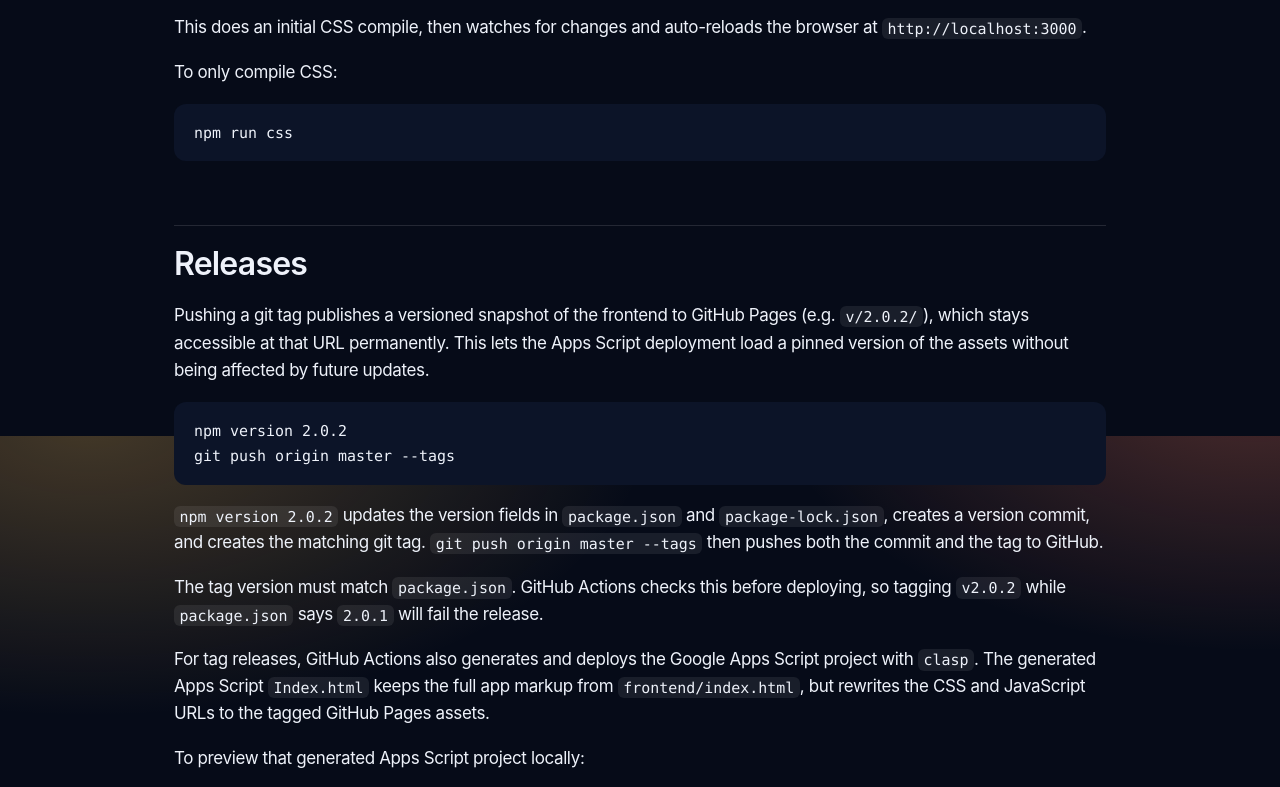
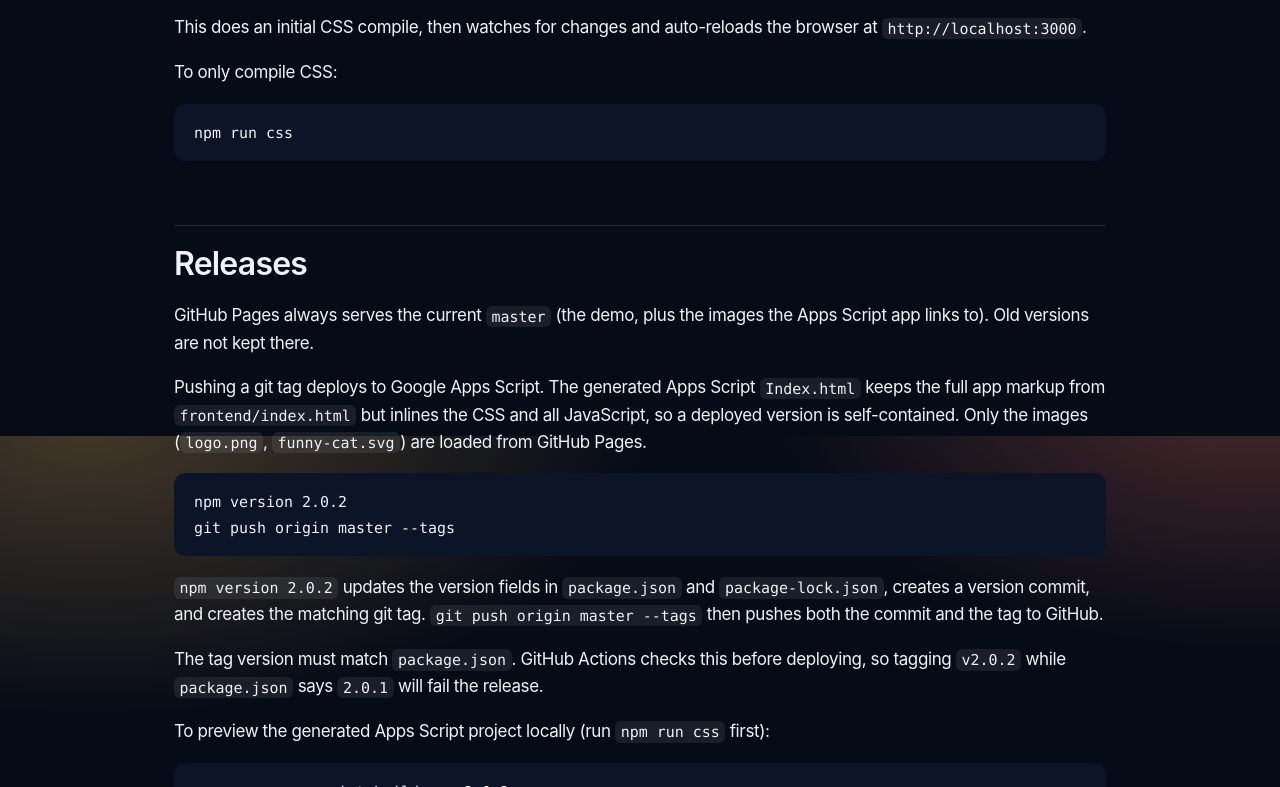
Before and after one commit to live-miracles/live-miracles.github.io, a plain HTML site: page projects/multi-lang-qa/index.html in a window 1280 px wide. Shown: the part 2013-2800 px from the top of the page. Drawn offline with Linux system fonts and the light colour scheme.

Commit message:
deploy: 3fceae5c260f9b7b14d7ec19ff1a11d4c8557caa

```diff
--- a/projects/multi-lang-qa/index.html
+++ b/projects/multi-lang-qa/index.html
@@ -47,7 +47,7 @@
             </div>
             <p class="lead mt-5 max-w-3xl">Collect audience questions with translations during a live session; the host stars and completes them.</p>
             <div class="mt-7 flex flex-wrap gap-3"><a class="pill pill-primary" href="https://github.com/live-miracles/multi-lang-qa">GitHub</a><a class="pill " href="https://live-miracles.github.io/multi-lang-qa/">Demo</a></div>
-            <div class="text-muted caption mt-6 flex flex-wrap gap-x-5 gap-y-1"><span class="inline-flex items-center gap-1"><svg xmlns="http://www.w3.org/2000/svg" class="size-4 shrink-0" viewBox="0 0 24 24" fill="currentColor" aria-hidden="true"><path d="m12 2.5 2.9 5.88 6.49.94-4.7 4.58 1.11 6.46L12 17.31l-5.8 3.05 1.11-6.46-4.7-4.58 6.49-.94L12 2.5Z"/></svg>0</span><span class="inline-flex items-center gap-1"><svg xmlns="http://www.w3.org/2000/svg" class="size-4 shrink-0" viewBox="0 0 24 24" fill="none" stroke="currentColor" stroke-width="2" aria-hidden="true"><circle cx="6" cy="4" r="2"/><circle cx="18" cy="4" r="2"/><circle cx="12" cy="20" r="2"/><path d="M6 6v3a3 3 0 0 0 3 3h3m6-6v3a3 3 0 0 1-3 3h-3m0 0v6"/></svg>0</span><span>JavaScript</span><span>MIT license</span><span>Updated 2026-08-22</span></div>
+            <div class="text-muted caption mt-6 flex flex-wrap gap-x-5 gap-y-1"><span class="inline-flex items-center gap-1"><svg xmlns="http://www.w3.org/2000/svg" class="size-4 shrink-0" viewBox="0 0 24 24" fill="currentColor" aria-hidden="true"><path d="m12 2.5 2.9 5.88 6.49.94-4.7 4.58 1.11 6.46L12 17.31l-5.8 3.05 1.11-6.46-4.7-4.58 6.49-.94L12 2.5Z"/></svg>0</span><span class="inline-flex items-center gap-1"><svg xmlns="http://www.w3.org/2000/svg" class="size-4 shrink-0" viewBox="0 0 24 24" fill="none" stroke="currentColor" stroke-width="2" aria-hidden="true"><circle cx="6" cy="4" r="2"/><circle cx="18" cy="4" r="2"/><circle cx="12" cy="20" r="2"/><path d="M6 6v3a3 3 0 0 0 3 3h3m6-6v3a3 3 0 0 1-3 3h-3m0 0v6"/></svg>0</span><span>JavaScript</span><span>MIT license</span><span>Updated 2026-11-01</span></div>
             <div class="mt-10"><details class="bg-parchment text-muted caption mb-8 rounded-xl p-4">
               <summary class="text-ink cursor-pointer font-semibold">On this page</summary>
               <ol class="mt-3 space-y-2">
@@ -78,14 +78,14 @@ npm run dev
 <pre><code class="language-bash">npm run css
 </code></pre>
 <h2 id="releases">Releases</h2>
-<p>Pushing a git tag publishes a versioned snapshot of the frontend to GitHub Pages (e.g. <code>v/2.0.2/</code>), which stays accessible at that URL permanently. This lets the Apps Script deployment load a pinned version of the assets without being affected by future updates.</p>
+<p>GitHub Pages always serves the current <code>master</code> (the demo, plus the images the Apps Script app links to). Old versions are not kept there.</p>
+<p>Pushing a git tag deploys to Google Apps Script. The generated Apps Script <code>Index.html</code> keeps the full app markup from <code>frontend/index.html</code> but inlines the CSS and all JavaScript, so a deployed version is self-contained. Only the images (<code>logo.png</code>, <code>funny-cat.svg</code>) are loaded from GitHub Pages.</p>
 <pre><code class="language-bash">npm version 2.0.2
 git push origin master --tags
 </code></pre>
 <p><code>npm version 2.0.2</code> updates the version fields in <code>package.json</code> and <code>package-lock.json</code>, creates a version commit, and creates the matching git tag. <code>git push origin master --tags</code> then pushes both the commit and the tag to GitHub.</p>
 <p>The tag version must match <code>package.json</code>. GitHub Actions checks this before deploying, so tagging <code>v2.0.2</code> while <code>package.json</code> says <code>2.0.1</code> will fail the release.</p>
-<p>For tag releases, GitHub Actions also generates and deploys the Google Apps Script project with <code>clasp</code>. The generated Apps Script <code>Index.html</code> keeps the full app markup from <code>frontend/index.html</code>, but rewrites the CSS and JavaScript URLs to the tagged GitHub Pages assets.</p>
-<p>To preview that generated Apps Script project locally:</p>
+<p>To preview the generated Apps Script project locally (run <code>npm run css</code> first):</p>
 <pre><code class="language-bash">npm run apps-script:build -- v2.0.2
 </code></pre>
 <p>The output is written to <code>dist/apps-script/</code>.</p>
@@ -96,7 +96,7 @@ git push origin master --tags
 <li><code>APPS_SCRIPT_DEPLOYMENT_ID</code>: the deployment ID for the existing web app deployment that should keep the same public URL.</li>
 <li><code>CLASPRC_JSON</code>: the contents of the <code>.clasprc.json</code> file created by <code>npx clasp login</code>.</li>
 </ul>
-<p>Once these are set, a tag like <code>v2.0.2</code> will publish <code>https://live-miracles.github.io/multi-lang-qa/v/2.0.2/</code>, push <code>Code.js</code> and the generated <code>Index.html</code> to Apps Script, create a new Apps Script version, and update the existing web app deployment to that version.</p>
+<p>Once these are set, a tag like <code>v2.0.2</code> will push <code>Code.js</code> and the generated <code>Index.html</code> to Apps Script, create a new Apps Script version, and update the existing web app deployment to that version.</p>
 <h2 id="deploying-to-google-apps-script">Deploying to Google Apps Script</h2>
 <p>If you want to collaborate with others in real time you will need to create a Google Apps Script project (it is free).</p>
 <ol>
--- a/sitemap.xml
+++ b/sitemap.xml
@@ -63,5 +63,5 @@
   <url><loc>https://live-miracles.github.io/projects/wake-up-support/</loc><lastmod>2026-09-14</lastmod></url>
   <url><loc>https://live-miracles.github.io/projects/key-vault/</loc><lastmod>2026-09-30</lastmod></url>
   <url><loc>https://live-miracles.github.io/projects/live-generator/</loc><lastmod>2026-03-16</lastmod></url>
-  <url><loc>https://live-miracles.github.io/projects/multi-lang-qa/</loc><lastmod>2026-08-22</lastmod></url>
+  <url><loc>https://live-miracles.github.io/projects/multi-lang-qa/</loc><lastmod>2026-11-01</lastmod></url>
 </urlset>
```
Also changed, not shown: assets/live-gallery-logo.png.
